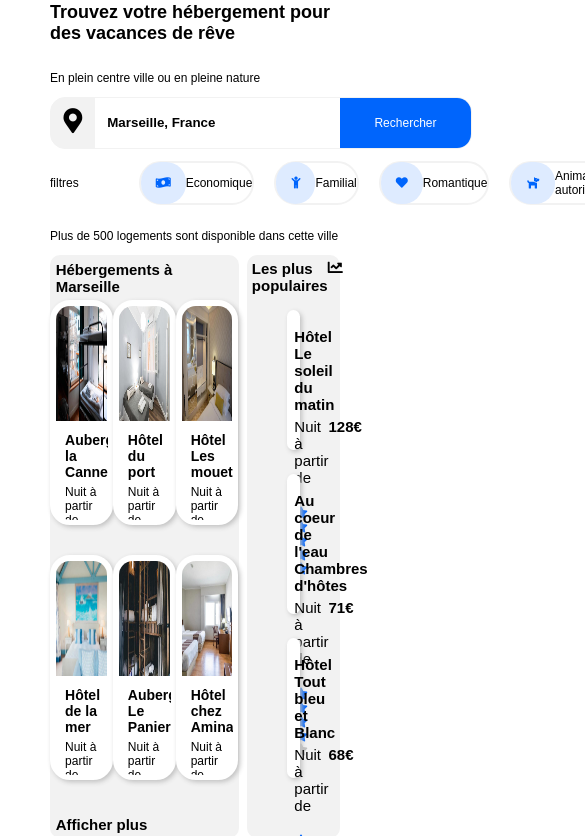
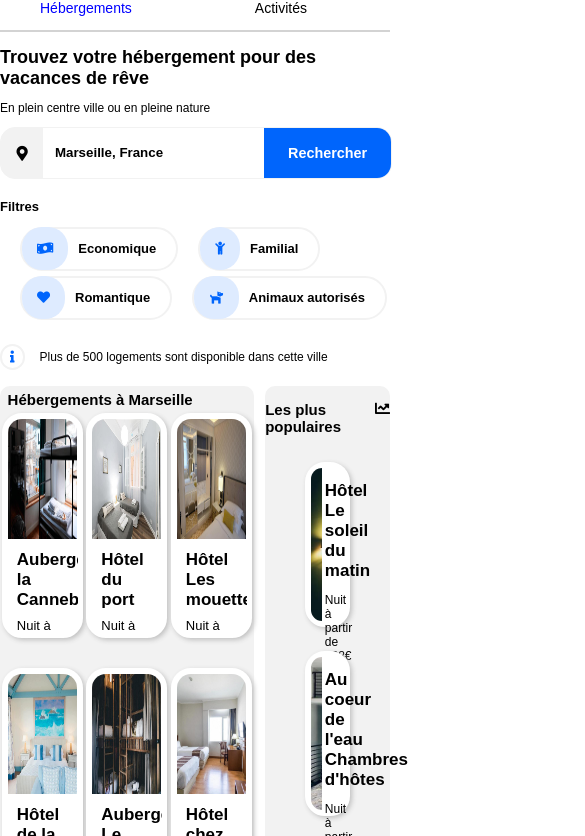
Before and after one commit to Plo-K2on/P2_Hugo_CAFFIN, a plain HTML site: page Maquette P2 Denis 01092021/index.html in a window 390 px wide. Shown: the part 40-876 px from the top of the page, 585 px wide, since content can reach past the window. Drawn offline with Linux system fonts and the light colour scheme; files that its build step writes are made by us from their sources; files whose address does not match are found by name; a web font is replaced by a local one.

Commit message:
session 01092021

```diff
--- a/Maquette P2 Denis 01092021/index.html
+++ b/Maquette P2 Denis 01092021/index.html
@@ -12,17 +12,17 @@
 <body>
     <header>
 
-          <a href="#"><img src="./images/logo/Reservia.svg" /></a>
+        <a href="#"><img src="./images/logo/Reservia.svg" alt="logo"/></a>
         <nav>
             <ul>
                 <li>
-                         <a href="#"><p>Hébergements</p></a>
+                    <a href="#hebergements"><p>Hébergements</p></a>
                 </li>
                 <li>
-                         <a href="#"><p>Activités</p></a>
+                    <a href="#activites"><p style="color: black;">Activités</p></a>
                 </li>
                 <li>
-                         <a href="#"><p>S'inscrire</p></a>
+                    <a class="inscrire" href="#"><p><strong>S'inscrire</strong></p></a>
                 </li>
             </ul>
         </nav>
@@ -37,7 +37,7 @@
         </div>
 
         <div id="filtres">
-               <span>filtres</span>
+            <span>Filtres</span>
             <ul>
                 <li id="economique"><i class="fas fa-money-bill-wave"></i>Economique</li>
                 <li id="familial"><i class="fas fa-solid fa-child"></i>Familial</li>
@@ -45,101 +45,128 @@
                 <li id="animaux"><i class="fas fa-solid fa-dog"></i>Animaux autorisés</li>
             </ul>
         </div>
+
+        <div id="info">
+            <i class="fas fa-solid fa-info"></i>
             <p>Plus de 500 logements sont disponible dans cette ville</p>
+        </div>
     </header>
 
     <main>
         <section class="conteneur">
-               <h2 class="titre">Hébergements à Marseille</h2>
+            <h2 id="hebergements">Hébergements à Marseille</h2>
             <div class="hebergements">
                 <figure class="hebergement">
-                         <div class="image">
+                    <a href="#"><div class="image">
                         <img src="./images/hebergements/4_small/marcus-loke-WQJvWU_HZFo-unsplash.jpg" alt="Auberge la Cannebière" />
-                         </div>
+                    </div></a>
                     <figcaption>
+                        <div>
                             <h2>Auberge la Cannebière </h2>
                             <p>Nuit à partir de <strong>25€</strong></p>
+                        </div>
+                        <div>
                             <i class="fas fa-star fa-star-blue"></i>
                             <i class="fas fa-star fa-star-blue"></i>
                             <i class="fas fa-star fa-star-blue"></i>
                             <i class="fas fa-star fa-star-blue"></i>
                             <i class="fas fa-star"></i>
-
+                        </div>
                     </figcaption>
                 </figure>
 
                 <figure class="hebergement">
-                         <div class="image">
+                    <a href="#"><div class="image">
                         <img src="./images/hebergements/4_small/fred-kleber-gTbaxaVLvsg-unsplash.jpg" alt="Hôtel du port" />
-                         </div>
+                    </div></a>
                     <figcaption>
+                        <div>
                             <h2>Hôtel du port </h2>
                             <p>Nuit à partir de <strong>52€</strong></p>
+                        </div>
+                        <div>
                             <i class="fas fa-star fa-star-blue"></i>
                             <i class="fas fa-star fa-star-blue"></i>
                             <i class="fas fa-star fa-star-blue"></i>
                             <i class="fas fa-star fa-star-blue"></i>
                             <i class="fas fa-star fa-star-blue"></i>
+                        </div>
                     </figcaption>
                 </figure>
 
                 <figure class="hebergement">
-                         <div class="image">
+                    <a href="#"><div class="image">
                         <img src="./images/hebergements/4_small/reisetopia-B8WIgxA_PFU-unsplash.jpg" alt="Hôtel Les mouettes" />
-                         </div>
+                    </div></a>
                     <figcaption>
+                        <div>
                             <h2>Hôtel Les mouettes </h2>
                             <p>Nuit à partir de <strong>76€</strong></p>
+                        </div>
+                        <div>
                             <i class="fas fa-star fa-star-blue"></i>
                             <i class="fas fa-star fa-star-blue"></i>
                             <i class="fas fa-star fa-star-blue"></i>
                             <i class="fas fa-star fa-star-blue"></i>
                             <i class="fas fa-star"></i>
+                        </div>
                     </figcaption>
                 </figure>
 
                 <figure class="hebergement">
-                         <div class="image">
+                    <a href="#"><div class="image">
                         <img src="./images/hebergements/4_small/annie-spratt-Eg1qcIitAuA-unsplash.jpg" alt="Hôtel de la mer" />
-                         </div>
+                    </div></a>
                     <figcaption>
+                        <div>
                             <h2>Hôtel de la mer </h2>
                             <p>Nuit à partir de <strong>46€</strong></p>
+                        </div>
+                        <div>
                             <i class="fas fa-star fa-star-blue"></i>
                             <i class="fas fa-star fa-star-blue"></i>
                             <i class="fas fa-star fa-star-blue"></i>
                             <i class="fas fa-star"></i>
                             <i class="fas fa-star"></i>
+                        </div>
                     </figcaption>
                 </figure>
 
                 <figure class="hebergement">
-                         <div class="image">
+                    <a href="#"><div class="image">
                         <img src="./images/hebergements/4_small/nicate-lee-kT-ZyaiwBe0-unsplash.jpg" alt="Auberge Le Panier" />
-                         </div>
+                    </div></a>
                     <figcaption>
+                        <div>
                             <h2>Auberge Le Panier </h2>
                             <p>Nuit à partir de <strong>23€</strong></p>
+                        </div>
+                        <div>
                             <i class="fas fa-star fa-star-blue"></i>
                             <i class="fas fa-star fa-star-blue"></i>
                             <i class="fas fa-star fa-star-blue"></i>
                             <i class="fas fa-star fa-star-blue"></i>
                             <i class="fas fa-star"></i>
+                        </div>
                     </figcaption>
                 </figure>
 
                 <figure class="hebergement">
-                         <div class="image">
+                    <a href="#"><div class="image">
                         <img src="./images/hebergements/4_small/febrian-zakaria-M6S1WvfW68A-unsplash.jpg" alt="Hôtel chez Amina" />
-                         </div>
+                    </div></a>
                     <figcaption>
+                        <div>
                             <h2>Hôtel chez Amina </h2>
                             <p>Nuit à partir de <strong>96€</strong></p>
+                        </div>
+                        <div>
                             <i class="fas fa-star fa-star-blue"></i>
                             <i class="fas fa-star fa-star-blue"></i>
                             <i class="fas fa-star fa-star-blue"></i>
                             <i class="fas fa-star fa-star-blue"></i>
                             <i class="fas fa-star fa-star-blue"></i>
+                        </div>
                     </figcaption>
                 </figure>
             </div>
@@ -156,13 +183,17 @@
                             <img src="./images/hebergements/4_small/emile-guillemot-Bj_rcSC5XfE-unsplash.jpg" alt="Hôtel Le soleil du matin" />
                         </div>
                         <figcaption>
+                            <div>
                                 <h2>Hôtel Le soleil du matin</h2>
-                                   <p>Nuit à partir de <strong>128€</strong></p>
+                                <p>Nuit à partir de 128€</p>
+                            </div>
+                            <div>
                                 <i class="fas fa-star fa-star-blue"></i>
                                 <i class="fas fa-star fa-star-blue"></i>
                                 <i class="fas fa-star fa-star-blue"></i>
                                 <i class="fas fa-star fa-star-blue"></i>
                                 <i class="fas fa-star fa-star-blue"></i>
+                            </div>
                         </figcaption>
                     </figure>
 
@@ -171,13 +202,17 @@
                             <img src="./images/hebergements/4_small/aw-creative-VGs8z60yT2c-unsplash.jpg" alt="Au coeur de l'eau Chambres d'hôtes" />
                         </div>
                         <figcaption>
+                            <div>
                                 <h2>Au coeur de l'eau Chambres d'hôtes</h2>
-                                   <p>Nuit à partir de <strong>71€</strong></p>
+                                <p>Nuit à partir de 71€</p>
+                            </div>
+                            <div>
                                 <i class="fas fa-star fa-star-blue"></i>
                                 <i class="fas fa-star fa-star-blue"></i>
                                 <i class="fas fa-star fa-star-blue"></i>
                                 <i class="fas fa-star fa-star-blue"></i>
                                 <i class="fas fa-star"></i>
+                            </div>
                         </figcaption>
                     </figure>
 
@@ -186,13 +221,17 @@
                             <img src="./images/hebergements/4_small/febrian-zakaria-sjvU0THccQA-unsplash.jpg" alt="Hôtel Tout bleu et Blanc" />
                         </div>
                         <figcaption>
+                            <div>
                                 <h2>Hôtel Tout bleu et Blanc</h2>
-                                   <p>Nuit à partir de <strong>68€</strong></p>
+                                <p>Nuit à partir de 68€</p>
+                            </div>
+                            <div>
                                 <i class="fas fa-star fa-star-blue"></i>
                                 <i class="fas fa-star fa-star-blue"></i>
                                 <i class="fas fa-star fa-star-blue"></i>
                                 <i class="fas fa-star fa-star-blue"></i>
                                 <i class="fas fa-star"></i>
+                            </div>
                         </figcaption>
                     </figure>
                 </div>
@@ -201,13 +240,13 @@
 
     <section>
         <div class="conteneur">
-               <p><strong>Activités à Marseille</strong></p>
+            <p id="activites"><strong>Activités à Marseille</strong></p>
             <div class="activites">
                 <div class="colonne colonne_simple">
                     <figure class="activite">
-                              <div class="image">
+                        <a href="#"><div class="image">
                             <img src="./images/activites/3_medium/reno-laithienne-QUgJhdY5Fyk-unsplash.jpg" alt="Vieux port" />
-                              </div>
+                        </div></a>
                         <figcaption>
                             <h2>Vieux port</h2>
                         </figcaption>
@@ -216,18 +255,18 @@
 
                 <div class="colonne colonne_double">
                     <figure class="activite">
-                              <div class="image image_h180">
+                        <a href="#"><div class="image image_h180">
                             <img src="./images/activites/4_small/paul-hermann-QFTrLdQIRhI-unsplash.jpg" alt="Fort de Pomègues" />
-                              </div>
+                        </div></a>
                         <figcaption>
                             <h2>Fort de Pomègues</h2>
                         </figcaption>
                     </figure>
 
                     <figure class="activite">
-                              <div class="image image_h110">
+                        <a href="#"><div class="image image_h110">
                             <img src="./images/activites/4_small/kevin-hikari-rV_Qd1l-VXg-unsplash.jpg" alt="Îles du Frioul" />
-                              </div>
+                        </div></a>
                         <figcaption>
                             <h2>Îles du Frioul</h2>
                         </figcaption>
@@ -236,9 +275,9 @@
 
                 <div class="colonne colonne_simple">
                     <figure class="activite">
-                              <div class="image">
+                        <a href="#"><div class="image">
                             <img src="./images/activites/3_medium/kilyan-sockalingum-NR8-cBCN3aI-unsplash.jpg" alt="Parc National des Calanques" />
-                              </div>
+                        </div></a>
                         <figcaption>
                             <h2>Parc National des Calanques</h2>
                         </figcaption>
@@ -247,22 +286,23 @@
 
                 <div class="colonne colonne_double">
                     <figure class="activite">
-                              <div class="image image_h140">
+                        <a href="#"><div class="image image_h140">
                             <img src="./images/activites/4_small/florian-wehde-xW9e8gdotxI-unsplash.jpg" alt="Notre-Dame-de-le-Garde" />
-                              </div>
+                        </div></a>
                         <figcaption>
                             <h2>Notre-Dame-de-le-Garde</h2>
                         </figcaption>
                     </figure>
 
                     <figure class="activite">
-                              <div class="image image_h150">
+                        <a href="#"><div class="image image_h150">
                             <img src="./images/activites/4_small/lena-paulin-wH2-EJoDcV0-unsplash.jpg" alt="Parc Longchamp" />
-                              </div>
+                        </div></a>
                         <figcaption>
                             <h2>Parc Longchamp</h2>
                         </figcaption>
                     </figure>
+                </div>
             </div>
         </div>
     </section>
--- a/Maquette P2 Denis 01092021/style.css
+++ b/Maquette P2 Denis 01092021/style.css
@@ -22,7 +22,7 @@ header {
     display: flex;
     align-items: center;
     overflow: hidden;
-    min-height: 100px;
+    min-height: 120px;
 }
 .image img{
     flex-shrink: 0;
@@ -38,6 +38,10 @@ nav {
     position: absolute;
     top: 0;
     right: 0;
+    font-size: 14px;
+}
+h2{
+    margin-bottom: 0px;
 }
 nav ul{
     display: flex;
@@ -47,8 +51,9 @@ nav ul{
 }
 nav ul li{
     margin-left: 20px;
-    display: flex;
-    flex-direction: row;
+    list-style: none;
+    /* display: flex;
+    flex-direction: row; */
 }
 nav ul li:hover{
     border-top: 1px solid #0065FC;
@@ -56,6 +61,13 @@ nav ul li:hover{
 nav ul li a{
     text-decoration: none ;
 }
+nav ul li a p {
+    color: blue;
+}
+/* nav ul li a:hover{
+    text-decoration: underline;
+    color: red;
+} */
 
 /* rechercher */
 #recherche {
@@ -70,9 +82,9 @@ nav ul li a{
 }
 #recherche i {
     width: 50px;
-    font-size: 25px;
+    font-size: 15px;
     color: black;
-    margin: 0;
+    margin-top: 8px;
     text-align: center;
     border-radius: 10px;
     padding: 10px 0;
@@ -98,6 +110,8 @@ nav ul li a{
     display: flex;
     justify-content: space-evenly;
     align-items: center;
+    font-weight: bold;
+    font-size: larger;
 }
 
 /* Filtres */
@@ -105,6 +119,8 @@ nav ul li a{
     display: flex;
     flex-direction: row;
     align-items: center;
+    font-size: 13px;
+    font-weight: bold;
 }
 #filtres ul{
     display: flex;
@@ -114,18 +130,31 @@ nav ul li a{
     display: flex;
     flex-direction: row;
     margin-left: 20px;
-    border-color: #F2F2F2;
-    border: 2px solid ;
+    border: 2px solid #F2F2F2;
     border-radius: 50px;
     height: 40px;
     align-items: center;
-    border-color: #F2F2F2;
+    padding: 0 20px 0 0px;
 }
 #filtres ul li i{
     padding: 15px;
     background-color: #DEEBFF;
     border-radius: 20px;
     color: #0065FC;
+    margin-right: 10px;
+}
+/*infos*/
+#info{
+    display: flex;
+    align-items: center;
+    margin-bottom: 10px;
+}
+#info i{
+    border: 2px solid #F2F2F2;
+    border-radius: 50px;
+    color: #0065FC;
+    margin-right: 15px;
+    padding: 5px 8px 5px 8px
 }
 
 main figure{
@@ -139,12 +168,13 @@ main figure{
 main {
     display: flex;
     justify-content: space-between;
+    margin-bottom: 50px;
 }
 main section{
     width: 65%;
 }
 main section h2{
-    margin: 3% 3% 3% 3%;
+    margin: 2% 3% 2% 3%;
     font-size: 15px;
 }
 main aside{
@@ -154,7 +184,6 @@ main aside p{
     display: flex;
     justify-content: space-between;
     font-weight: bold;
-    margin: 5%;
     font-size: 15px;
 }
 
@@ -186,15 +215,20 @@ main .conteneur{
     width: 100%;
 }
 .hebergements figure figcaption{
+    display: flex;
+    flex-direction: column;
+    justify-content: space-between;
     height: 80px;
-    margin: 10px;
+    margin: 10px 10px 0px 10px;
 }
 .hebergements figure figcaption p{
-    font-size: 12px;
+    font-size: 13px;
     margin: 5px 0;
+    padding-bottom: 10px;
+    padding-top: 3px;
 }
 .hebergements figure figcaption h2{
-    font-size: 14px;
+    font-size: 17px;
     margin: 0;
 }
 .hebergements figure figcaption .fa-star-blue{
@@ -208,7 +242,7 @@ main .conteneur{
     flex-direction: column;
 }
 .populaires figure{
-    height: 130px;
+    height: 155px;
     display: flex;
 }
 .populaires figure .image{
@@ -224,19 +258,20 @@ main .conteneur{
     height: 100%;
 }
 .populaires figure figcaption{
-    height: 80px;
+    display: flex;
+    flex-direction: column;
+    justify-content: space-between;
+    height: 100%;
     width: 58%;
     margin-left: 5%;
 }
 .populaires figure figcaption h2{
-    margin-bottom: 5px;
-    font-size: 15px;
+    font-size: 17px;
 }
 .populaires figure figcaption p{
-    margin: 0;
-    margin-bottom: 20px;
     width: 80%;
     font-weight: normal;
+    font-size: 12px;
 }
 .populaires figure figcaption .fa-star-blue{
     color: #0065FC;
@@ -250,6 +285,9 @@ main .conteneur{
     justify-content: space-between;
     align-content: space-between;
     /* border: 1px solid yellow; */
+}
+.conteneur p{
+    font-size: 15px;
 }
 .activites .colonne{
     display: flex;
@@ -274,15 +312,26 @@ main .conteneur{
     display: flex;
     justify-content: center;
     height: 390px;
-    border-radius: 10px;
+    border-radius: 10px 10px 0 0;
     /* border: 2px solid red; */
     align-content: center;
     align-items: center;
 }
 
+.activites .colonne figure .image img {
+    object-fit: cover;
+    max-width: 100%;
+}
+
 .activites .colonne figure figcaption{
+    display: flex;
+    align-items: center;
     height: 60px;
+    margin: 0 0 0 20px;
     /* border: 1px solid black; */
+}
+.activites .colonne figure figcaption h2{
+    font-size: 15px;
 }
 .activites .colonne_double figure .image_h180{
     height: 180px;
@@ -302,8 +351,56 @@ footer{
     display: flex;
     justify-content: space-between;
     margin-top: 250px;
+    background-color: #F2F2F2;
+    margin: 60px -50px  -50px;
+    padding: 60px;
+
+}
+footer h2{
+    font-size: initial;
 }
 footer a{
     text-decoration: none;
     color: black;
 }
+
+/* mobile */
+@media screen and (max-width: 870px) {
+    body{
+        margin: 10px 0 20px 0;
+    }
+    nav {
+        position: relative;
+        width: 100%;
+        border-bottom: 2px solid lightgray;
+    }
+    nav ul{
+        width: 100%;
+        justify-content: space-between;
+        margin-bottom: 0;
+    }
+    nav ul li {
+        margin-left: 0;
+    }
+    #recherche{
+        width: 100%;
+    }
+    nav ul li .inscrire{
+        position: absolute;
+        top: -40px;
+        right: 20px;
+    }
+    #filtres {
+        margin-top: 20px;
+        display: flex;
+        flex-direction: column;
+        align-items: flex-start;
+    }
+    #filtres ul{
+        flex-wrap: wrap;
+        padding-left: 0;
+    }
+    #filtres ul li{
+        margin-bottom: 5px;
+    }
+}
--- a/style.css
+++ b/style.css
@@ -38,6 +38,7 @@ nav {
     position: absolute;
     top: 0;
     right: 0;
+    font-size: 14px;
 }
 h2{
     margin-bottom: 0px;
@@ -51,7 +52,8 @@ nav ul{
 nav ul li{
     margin-left: 20px;
     display: flex;
-    flex-direction: row;
+    /* display: flex;
+    flex-direction: row; */
 }
 nav ul li:hover{
     border-top: 1px solid #0065FC;
@@ -182,7 +184,6 @@ main aside p{
     display: flex;
     justify-content: space-between;
     font-weight: bold;
-    margin: 5%;
     font-size: 15px;
 }
 
@@ -214,6 +215,9 @@ main .conteneur{
     width: 100%;
 }
 .hebergements figure figcaption{
+    display: flex;
+    flex-direction: column;
+    justify-content: space-between;
     height: 80px;
     margin: 15px 10px 0px 10px;
 }
@@ -254,33 +258,24 @@ main .conteneur{
     height: 100%;
 }
 .populaires figure figcaption{
-    height: 80px;
+    display: flex;
+    flex-direction: column;
+    justify-content: space-between;
+    height: 100%;
     width: 58%;
     margin-left: 5%;
 }
 .populaires figure figcaption h2{
-    margin-bottom: 5px;
     font-size: 17px;
 }
 .populaires figure figcaption p{
-    margin: 0 0 30px 0;
-    margin-bottom: 45px;
     width: 80%;
     font-weight: normal;
     font-size: 12px;
 }
 .populaires figure figcaption .fa-star-blue{
     color: #0065FC;
-    margin-top: 20px;
 }
-/*.conteneur .populaires
-{
-    display: flex;
-    flex-direction: column;
-    border: 2px #F2F2F2 solid;
-    border-radius: 10px;
-    background-color: #F2F2F2;
-}*/
 
 /* Activités */
 .activites{
@@ -371,13 +366,41 @@ footer a{
 
 /* mobile */
 @media screen and (max-width: 870px) {
+    body{
+        margin: 10px 0 20px 0;
+    }
+    nav {
+        position: relative;
+        width: 100%;
+        border-bottom: 2px solid lightgray;
+    }
+    nav ul{
+        width: 100%;
+        justify-content: space-between;
+        margin-bottom: 0;
+    }
+    nav ul li {
+        margin-left: 0;
+    }
+    #recherche{
+        width: 100%;
+    }
+    nav ul li .inscrire{
+        position: absolute;
+        top: -40px;
+        right: 20px;
+    }
     #filtres {
+        margin-top: 20px;
         display: flex;
         flex-direction: column;
         align-items: flex-start;
     }
     #filtres ul{
         flex-wrap: wrap;
-
+        padding-left: 0;
+    }
+    #filtres ul li{
+        margin-bottom: 5px;
     }
 }
```
Also changed, not shown: index.html (+38 -2 lines). Lines whose indentation alone changed are shown as unchanged.
